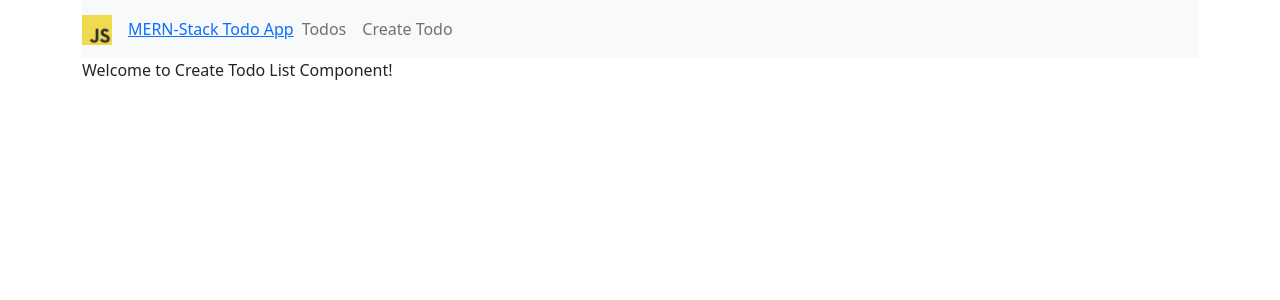
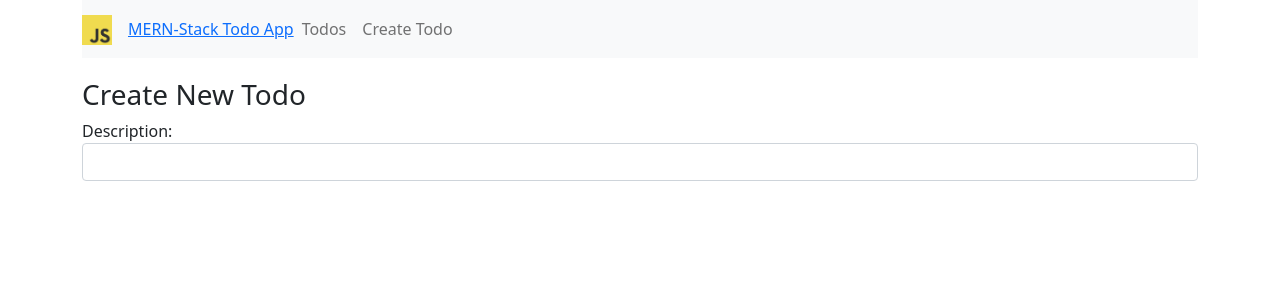
Before and after one commit to mia-donna/mern-to-do-app, a React (Create React App) app: page /create in a window 1280 px wide. Shown: the top 300 px of the page. Built offline with nearby package versions, Linux system fonts and the light colour scheme.

Commit message:
first input element in form for create

```diff
--- a/src/components/create-todo.component.js
+++ b/src/components/create-todo.component.js
@@ -1,10 +1,79 @@
 import React, {Component} from 'react';
 
 export default class CreateTodo extends Component {
+
+    constructor(props) {
+        super(props);
+//bind methods to this object
+        this.onChangeToDoDescription = this.onChangeToDoDescription.bind(this);
+        this.onChangeToDoResponsible = this.onChangeToDoResponsible.bind(this);
+        this.onChangeToDoPriority = this.onChangeToDoPriority.bind(this);
+        this.onSubmit = this.onSubmit.bind(this);
+
+        this.state = {
+            todo_description: '',
+            todo_responsible: '',
+            todo_priority: '',
+            todo_completed: false
+        }
+    }
+
+// methods to handle events on our form
+    onChangeToDoDescription(e) {
+      this.setState({
+           todo_description: e.target.value
+      });
+    }
+
+    onChangeToDoResponsible(e) {
+        this.setState({
+             todo_responsible: e.target.value
+        });
+      }
+
+    onChangeToDoPriority(e) {
+        this.setState({
+             todo_priority: e.target.value
+        });
+      }
+
+
+  // resetting method - still need to add submit logic for backend
+
+    onSubmit(e) {
+        e.preventDefault();
+
+        console.log(`Form submitted`);
+        console.log(`Todo Description: ${this.state.todo_description}`)
+        console.log(`Todo Responsible: ${this.state.todo_responsible}`)
+        console.log(`Todo Priority: ${this.state.todo_priority}`)
+        console.log(`Todo Completed: ${this.state.todo_completed}`)
+
+
+        this.setState({
+            todo_description: '',
+            todo_responsible: '',
+            todo_priority: '',
+            todo_completed: false
+        })
+    }
+
+
     render() {
         return (
-            <div>
-                <p>Welcome to Create Todo List Component!</p>
+
+            <div style={{marginTop: 20}}>
+               <h3>Create New Todo</h3>
+               <form onSubmit={this.onSubmit}>
+                   <div className="form-group">
+                       <label>Description: </label>
+                       <input type="text"
+                              className="form-control"
+                              value={this.state.todo_description}
+                              onChange={this.onChangeToDoDescription}
+                              />
+                   </div>
+               </form>
             </div>
         )
     }
```
